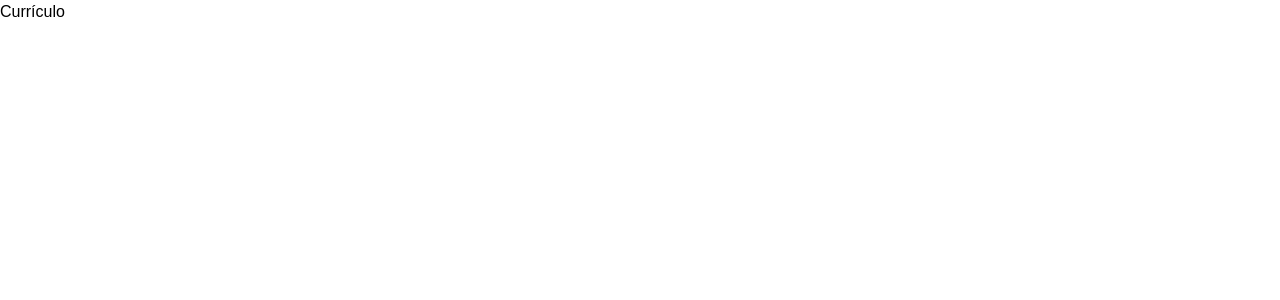
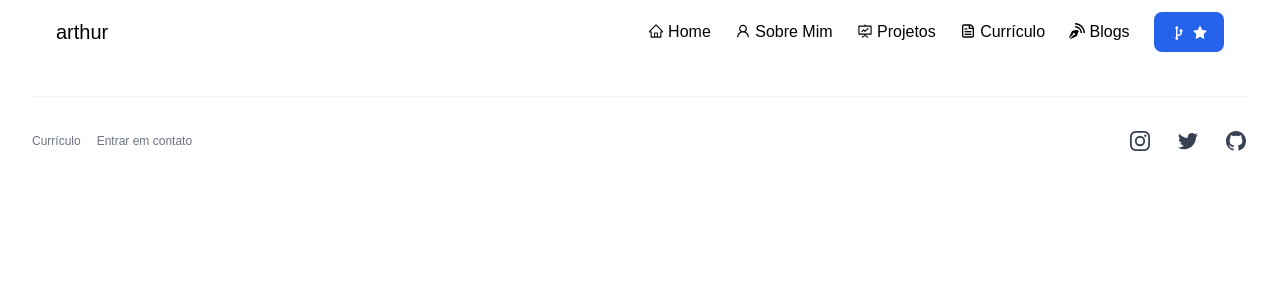
Before and after one commit to arthurazevedods/arthurazevedods-portfolio, a React (Vite) app in the folder arthurazevedods/: page /resume in a window 1280 px wide. Shown: the top 300 px of the page. Built offline with nearby package versions, Linux system fonts and the light colour scheme; a web font is replaced by a local one.

Commit message:
separator

```diff
--- a/arthurazevedods/package.json
+++ b/arthurazevedods/package.json
@@ -10,6 +10,7 @@
     "preview": "vite preview"
   },
   "dependencies": {
+    "@radix-ui/react-separator": "^1.1.2",
     "@radix-ui/react-slot": "^1.1.2",
     "@radix-ui/react-tabs": "^1.1.3",
     "axios": "^1.8.1",
@@ -41,6 +42,6 @@
     "globals": "^15.11.0",
     "postcss": "^8.4.49",
     "tailwindcss": "^3.4.15",
-    "vite": "^5.4.10"
+    "vite": "^6.2.1"
   }
 }
--- a/arthurazevedods/src/Pages/Curriculum.jsx
+++ b/arthurazevedods/src/Pages/Curriculum.jsx
@@ -1,9 +1,13 @@
+import Footer from "@/components/Footer"
+import NavBar from "@/components/Navbar"
 
 function Curriculum() {
   return (
-    <div>
-      Currículo
-    </div>
+    <>
+      <NavBar />
+
+      <Footer />
+    </>
   )
 }
 
--- a/arthurazevedods/src/components/FormContactMe.jsx
+++ b/arthurazevedods/src/components/FormContactMe.jsx
@@ -52,7 +52,7 @@ function FormContactMe() {
 
     return (
         <section className="">
-            <div className="mx-auto max-w-screen-xl px-4 py-16 sm:px-6 lg:px-8">
+            <div className="mx-auto max-w-screen-xl px-4 py-16 sm:px-6 lg:px-8 mt-16 border-t border-gray-100 ">
                 <div className="grid grid-cols-1 gap-x-16 gap-y-8 lg:grid-cols-5">
                     <div className="lg:col-span-2 lg:py-12">
                         <h3 className="lg:text-3xl sm:text-2xl font-bold capitalize text-gray-900">
--- /dev/null
+++ b/arthurazevedods/src/components/ui/separator.jsx
@@ -0,0 +1,23 @@
+import * as React from "react"
+import * as SeparatorPrimitive from "@radix-ui/react-separator"
+
+import { cn } from "@/lib/utils"
+
+const Separator = React.forwardRef((
+  { className, orientation = "horizontal", decorative = true, ...props },
+  ref
+) => (
+  <SeparatorPrimitive.Root
+    ref={ref}
+    decorative={decorative}
+    orientation={orientation}
+    className={cn(
+      "shrink-0 bg-gray-200 dark:bg-gray-800",
+      orientation === "horizontal" ? "h-[1px] w-full" : "h-full w-[1px]",
+      className
+    )}
+    {...props} />
+))
+Separator.displayName = SeparatorPrimitive.Root.displayName
+
+export { Separator }
```
Also changed, not shown: arthurazevedods/src/Pages/Home.jsx (line endings or trailing spaces), 1 other file (tests, documents, lock files or other folders).
